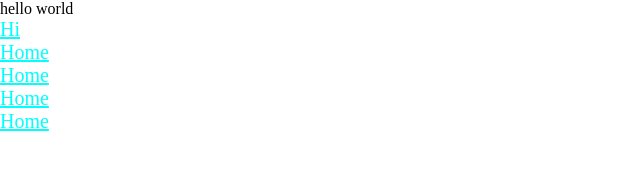
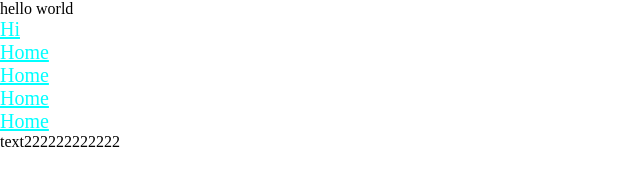
Before and after one commit to LeilaAO/front1552, a plain HTML site: page index.html in a window 1280 px wide. Shown: the whole page, without its empty margins (0-640 px from the left). Drawn offline with Linux system fonts and the light colour scheme.

Commit message:
text2222

```diff
--- a/index.html
+++ b/index.html
@@ -17,6 +17,6 @@
             <li><a href="#">Home</a></li>
         </ul>
     </nav>
-
+    <p>text222222222222</p>
 </body>
 </html>
```
